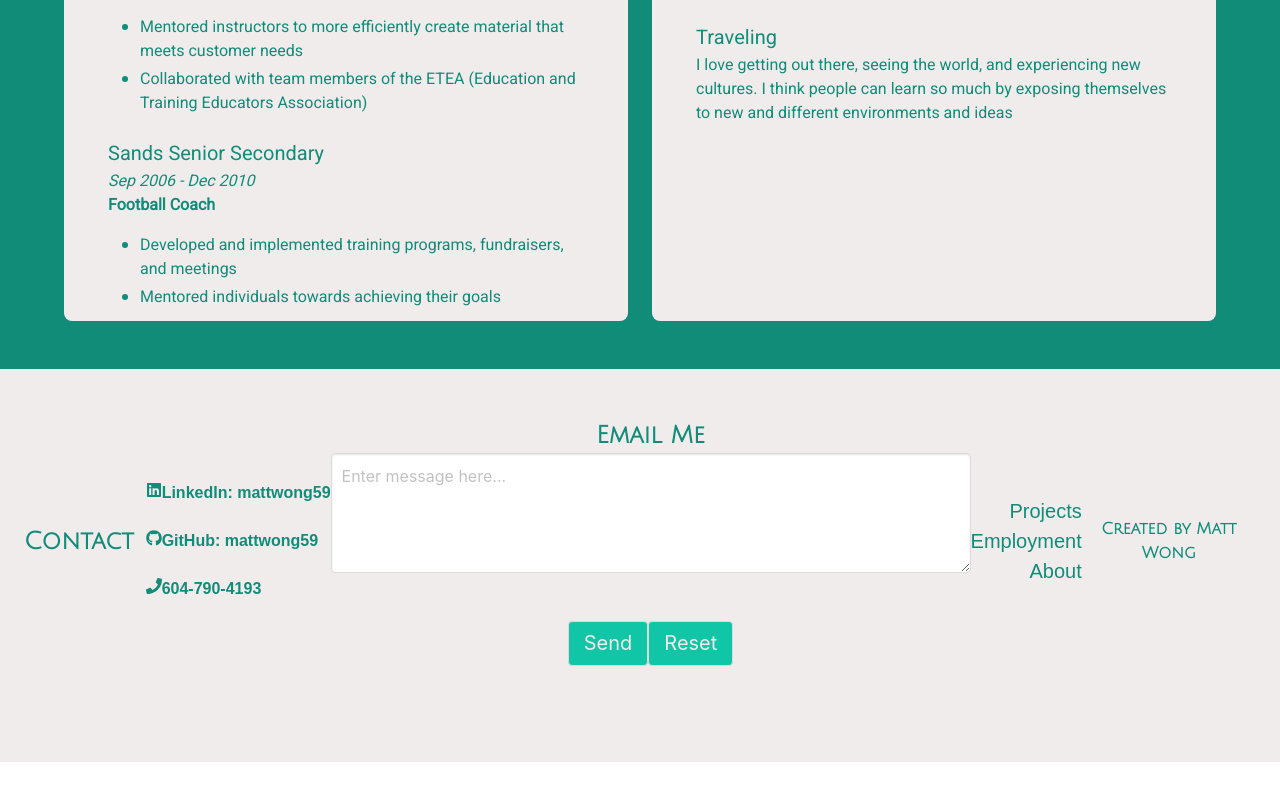
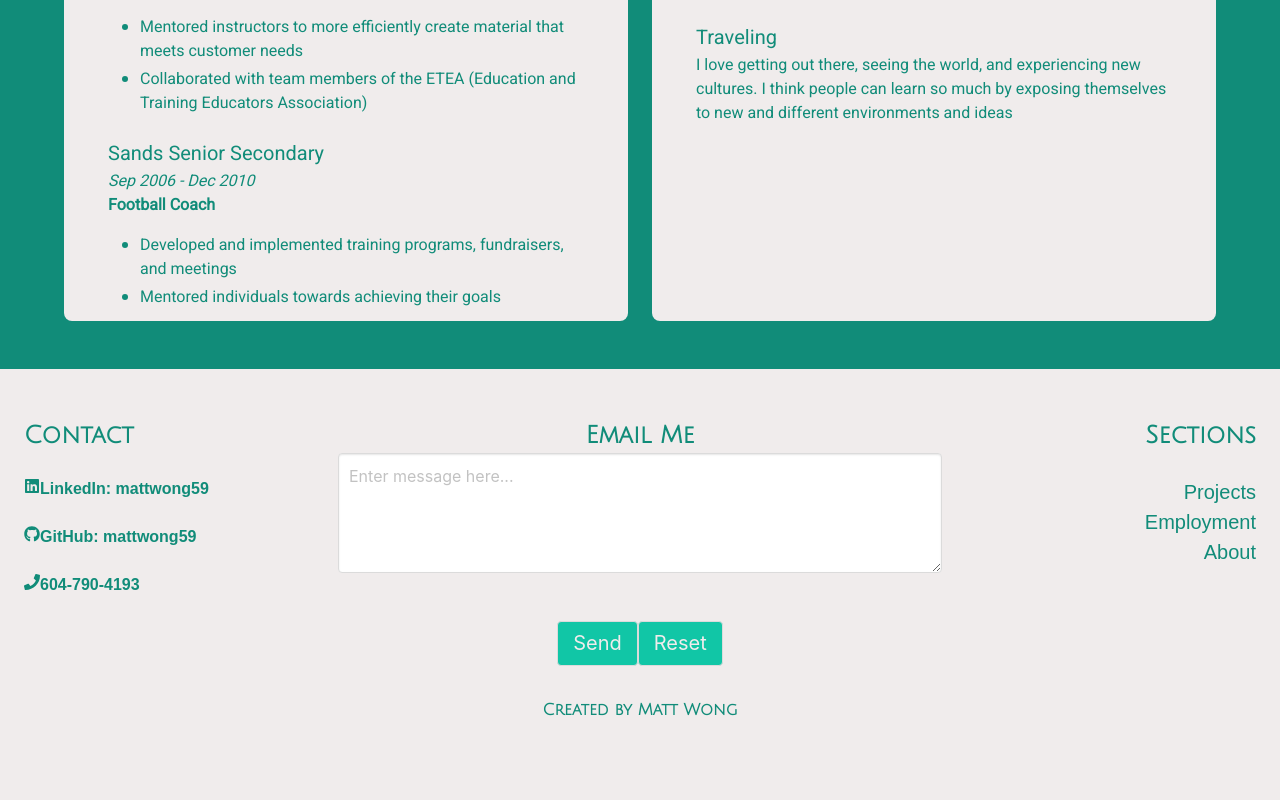
Before and after one commit to mattwong59/mattwong59.github.io, a React (Create React App) app: page / in a window 1280 px wide. Shown: the part 2782-3582 px from the top of the page. Before the commit the page ends 3544 px from the top, so only its background shows below. Built offline with nearby package versions, Linux system fonts and the light colour scheme.

Commit message:
Change footer from levels to columns

```diff
--- a/src/App.css
+++ b/src/App.css
@@ -78,7 +78,7 @@ h3 {
   color: #118C79;
 }
 
-.columns{
+/* .columns{
   justify-content: center;
 }
 
@@ -86,7 +86,7 @@ h3 {
   max-width: max-content;
   padding-right: 2rem;
   padding-left: 2rem;
-}
+} */
 
 img {
   margin-bottom: 0.75rem;
@@ -163,11 +163,11 @@ textarea.textarea {
   width: 40rem;
 }
 
-.section.contact {
+/* .section.contact {
   display: flex;
   justify-content: space-evenly;
   padding-top: 1rem;
-}
+} */
 
 .bottom-nav {
   text-align: right;
@@ -176,3 +176,12 @@ textarea.textarea {
 .nav-link {
   font-size: 1.25rem;
 }
+
+.flex-column {
+  display: flex;
+  flex-direction: column;
+}
+
+.margin-top {
+  margin-top: 2rem;
+}
--- a/src/Footer.jsx
+++ b/src/Footer.jsx
@@ -5,22 +5,12 @@ class Footer extends Component {
   render() {
     return (
         <footer className="footer">
+            <div className="columns">
+                <div className="column">
+                    <h3 className=" is-size-4">Contact</h3>
+                    <br/>
+                    <ul id="contact">
 
-            <div className="level contact">
-                <div className="level-left">
-                    <div className="level-item">
-                        <h3 className=" is-size-4">Contact</h3><br/>
-                    </div>
-                    <div className="level-item">
-                        <ul>
-                            {/* <li>
-                                <a href="mailto:mattwong59@gmail.com">
-                                    <span class="icon is-small">
-                                        <i class="fas fa-md fa-envelope"></i>
-                                    </span>
-                                    <span class="has-text-weight-bold is-size-6">Email: mattwong59@gmail.com</span>
-                                </a>
-                            </li> */}
                         <li>
                         <a href="https://www.linkedin.com/in/mattwong59">
                             <span className="icon is-small">
@@ -28,7 +18,8 @@ class Footer extends Component {
                             </span>
                             <span className="has-text-weight-bold is-size-6">LinkedIn: mattwong59</span>
                         </a>
-                            </li><br/>
+                        </li>
+                        <br/>
                         <li>
                         <a href="https://github.com/mattwong59">
                             <span className="icon is-small">
@@ -36,7 +27,8 @@ class Footer extends Component {
                             </span>
                             <span className="has-text-weight-bold is-size-6">GitHub: mattwong59</span>
                         </a>
-                            </li><br/>
+                        </li>
+                        <br/>
                         <li>
                             <a href="tel:+6047904193">
                             <span className="icon is-small">
@@ -47,10 +39,9 @@ class Footer extends Component {
                         </li>
                     </ul>
                 </div>
-                </div>
 
-                <div className="email-message">
-                        <h3 className="has-text-centered is-size-4">
+                <div className="column is-half has-text-centered">
+                        <h3 className="is-size-4">
                             Email Me
                         </h3>
                     <form action="mailto:mattwong59@gmail.com?subject=Hi Matt" method="post"  encType="text/plain">
@@ -62,20 +53,21 @@ class Footer extends Component {
                             <input className="button is-medium is-inverted" type="reset" value="Reset"/>
                         </div>
                     </form>
+                    <h3 className="is-size-6 margin-top">
+                        Created by Matt Wong
+                    </h3>
                 </div>
 
-                <div className="level-right">
-                    <ul className="bottom-nav">
+                <div className="column">
+                    <h3 className=" is-size-4 has-text-right">Sections</h3>
+                    <br/>
+                    <ul id="sections" className="bottom-nav">
                         <li><a className="nav-link" href="#projects">Projects</a>
                         </li>
                         <li><a className="nav-link" href="#employment">Employment</a></li>
                         <li><a className="nav-link" href="#about">About</a></li>
                     </ul>
                 </div>
-
-                <h3 className="has-text-centered is-size-6">
-                Created by Matt Wong
-                </h3>
             </div>
         </footer>
     )
```
Lines whose indentation alone changed are shown as unchanged.
